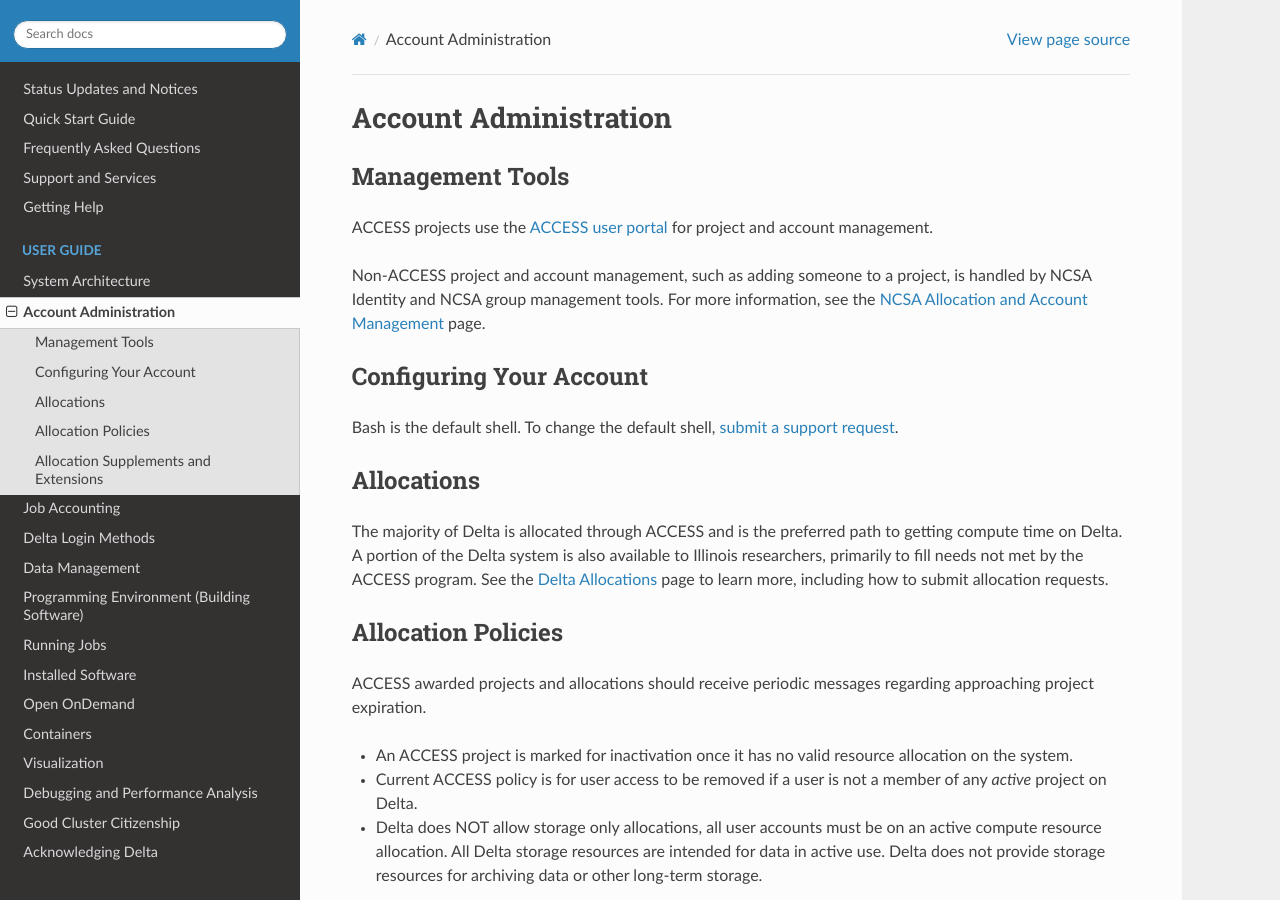
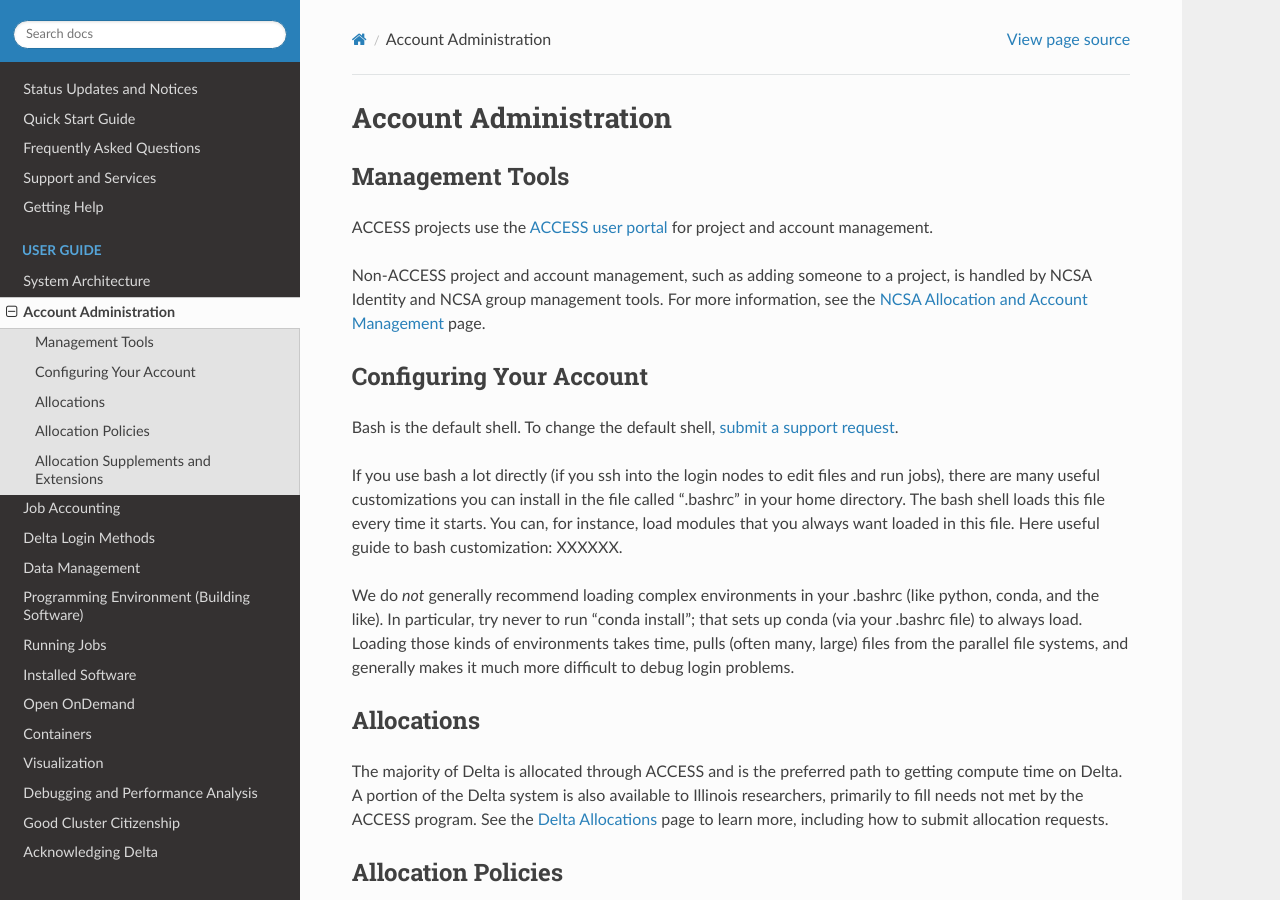
Before and after one commit to ncsa/Delta_doc, a Sphinx documentation site: the page built from docs/source/user_guide/accounts.rst, in a window 1280 px wide and 900 px high. Built offline with Sphinx 7.4.7 and the Read the Docs theme 2.0.0, drawn with Linux system fonts in a browser that asks for light colours.

Commit message:
prelim bash config
Creating a preliminary bash configuration section.  Details to be fleshed out.

```diff
--- a/docs/source/user_guide/accounts.rst
+++ b/docs/source/user_guide/accounts.rst
@@ -14,6 +14,10 @@ Configuring Your Account
 ----------------------------
 
 Bash is the default shell. To change the default shell, :ref:`submit a support request <help>`.
+
+If you use bash a lot directly (if you ssh into the login nodes to edit files and run jobs), there are many useful customizations you can install in the file called ".bashrc" in your home directory.  The bash shell loads this file every time it starts.  You can, for instance, load modules that you always want loaded in this file.  Here useful guide to bash customization: XXXXXX.
+
+We do *not* generally recommend loading complex environments in your .bashrc (like python, conda, and the like).  In particular, try never to run "conda install"; that sets up conda (via your .bashrc file) to always load.  Loading those kinds of environments takes time, pulls (often many, large) files from the parallel file systems, and generally makes it much more difficult to debug login problems.
 
 Allocations
 -------------
```
